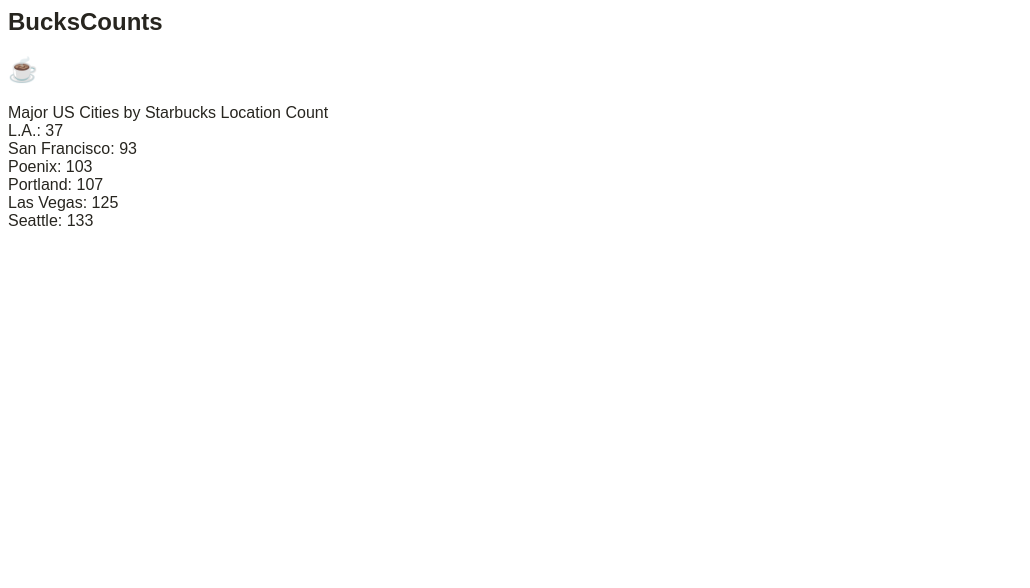
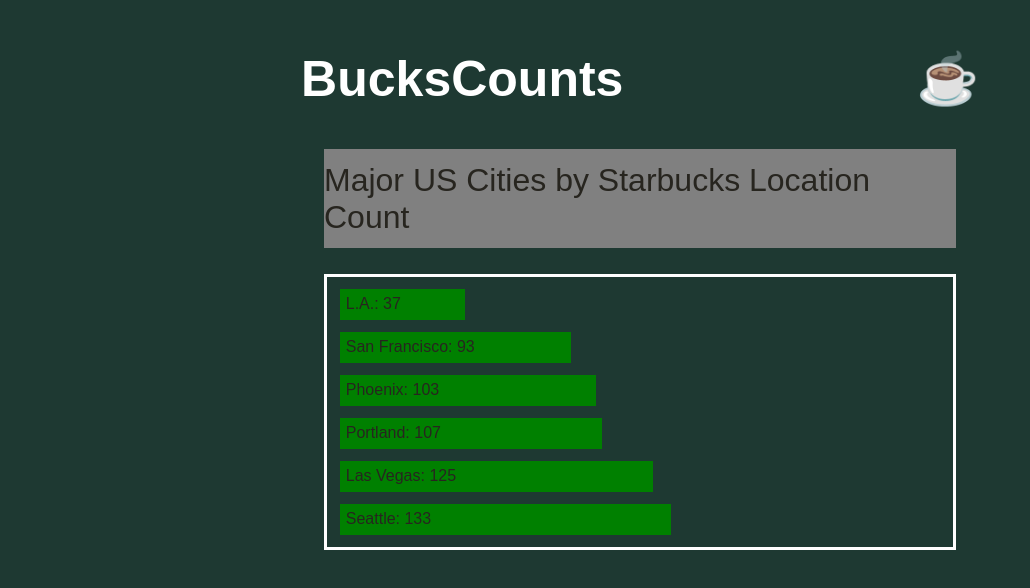
Before and after one commit to yhakeem/buckscounts, a plain HTML site: page index.html in a window 1280 px wide. Shown: the whole page, without its empty margins (0-1030 px from the left). Drawn offline with Linux system fonts and the light colour scheme.

Commit message:
initial commit

```diff
--- a/index.html
+++ b/index.html
@@ -19,7 +19,7 @@
         San Francisco: 93
       </div>
       <div class="city-item" style="width: 41%;">
-        Poenix: 103
+        Phoenix: 103
       </div>
       <div class="city-item" style="width: 42%;">
         Portland: 107
--- a/style.css
+++ b/style.css
@@ -13,3 +13,49 @@
 }
 
 /* your code */
+
+nav {
+  color:white;
+  font-size: 50px;
+  font-weight: bold;
+  display:flex;
+  flex-direction: row;
+  justify-content: space-evenly;
+flex-wrap: nowrap;
+}
+  h1{
+  color:white;
+  font-size: 50px;
+  font-weight: bold;
+}
+
+body{
+  background-color: #1e3932;
+}
+
+header{
+  font-size: 2rem;
+  background-color: grey;
+  display:flex;
+  margin-left: 25%;
+  margin-right: 25%;
+  padding-top: 1%;
+  padding-bottom: 1%;
+}
+
+section{
+  margin-top: 2%;
+  margin-left: 25%;
+  margin-right: 25%;
+  border: solid white ;
+}
+
+.city-item{
+  background-color: green;
+  margin-left: 2%;
+  padding:1%;
+}
+
+div{
+  margin:2%;
+}
```
